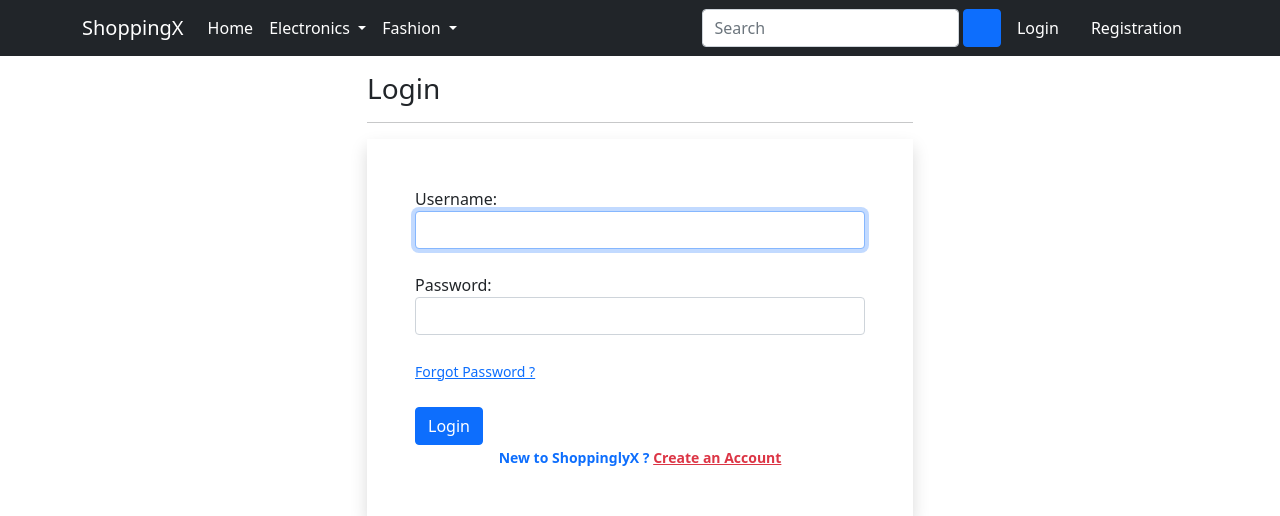
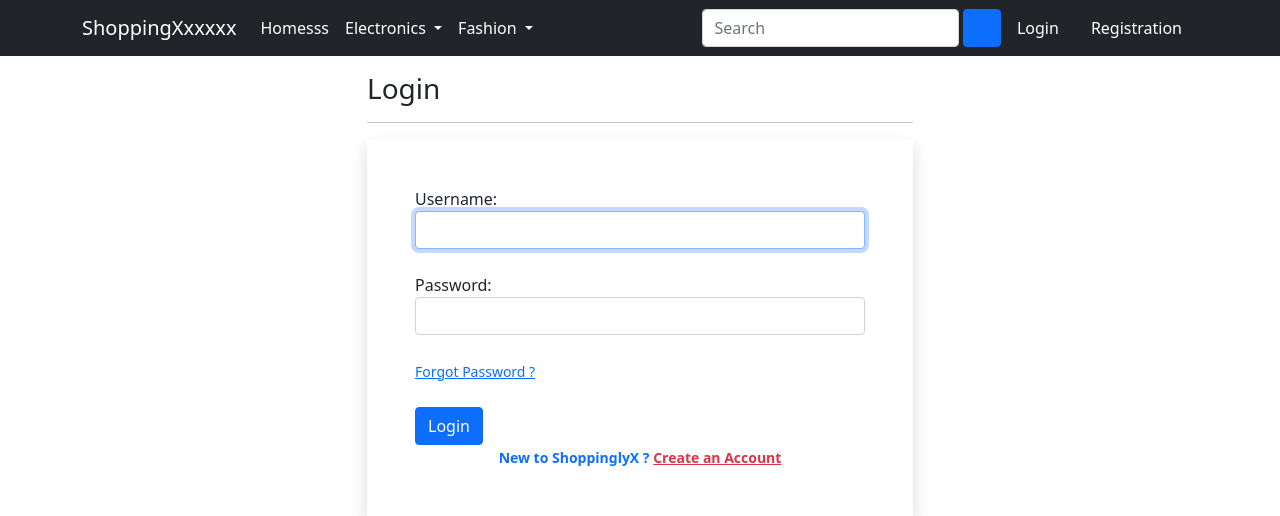
Before and after one commit to bansalsahil123/shopping-repo, a Django app: page /accounts/login/?next=/cart/ in a window 1280 px wide. Shown: the top 516 px of the page. Run offline with Django 3.2, Linux system fonts and the light colour scheme; some libraries are stand-ins or nearby versions; some web fonts are replaced.

Commit message:
new cluster

```diff
--- a/ShoppinglyX/app/templates/app/base.html
+++ b/ShoppinglyX/app/templates/app/base.html
@@ -25,14 +25,14 @@
 
     <nav class="navbar navbar-expand-lg navbar-dark bg-dark">
      <div class="container">
-       <a class="navbar-brand" href="/">ShoppingX</a>
+       <a class="navbar-brand" href="/">ShoppingXxxxxx</a>
        <button class="navbar-toggler" type="button" data-bs-toggle="collapse" data-bs-target="#navbarSupportedContent" aria-controls="navbarSupportedContent" aria-expanded="false" aria-label="Toggle navigation">
          <span class="navbar-toggler-icon"></span>
        </button>
        <div class="collapse navbar-collapse" id="navbarSupportedContent">
          <ul class="navbar-nav me-auto mb-2 mb-lg-0">
            <li class="nav-item">
-             <a class="nav-link active" aria-current="page" href="/">Home</a>
+             <a class="nav-link active" aria-current="page" href="/">Homesss</a>
            </li>
            <li class="nav-item dropdown">
              <a class="nav-link dropdown-toggle text-white" href="#" id="electronicsDropdown" role="button" data-bs-toggle="dropdown" aria-expanded="false">
```
